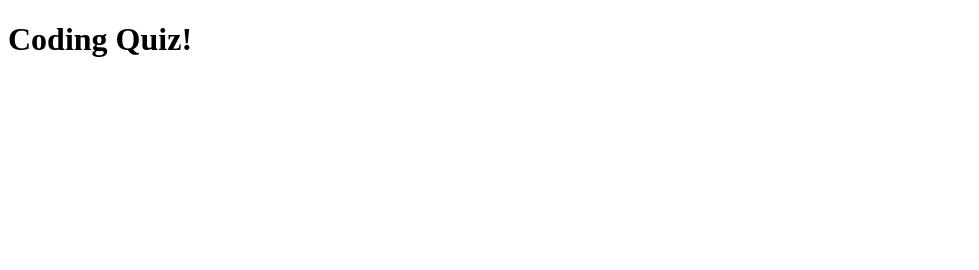
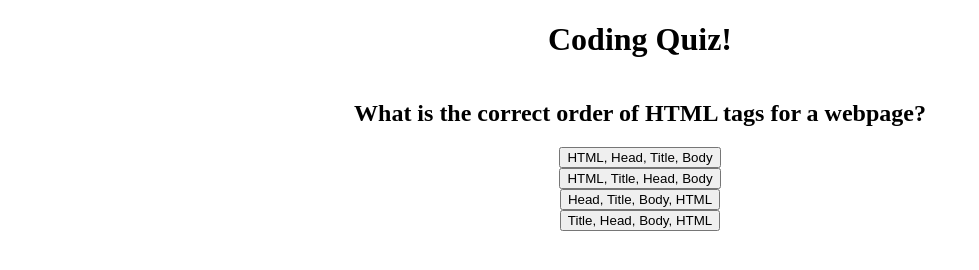
Before and after one commit to saratam8/Coding-Quiz, a plain HTML site: page index.html in a window 1280 px wide. Shown: the whole page, without its empty margins (0-979 px from the left). Drawn offline with Linux system fonts and the light colour scheme; files that its build step writes are made by us from their sources.

Commit message:
created the answer buttons in html, using getElementById in html to print each question and multiple choice answers to webpage

```diff
--- a/assets/script.js
+++ b/assets/script.js
@@ -1,5 +1,11 @@
+var question = document.getElementById("question");
+var choiceA = document.getElementById("choiceA");
+var choiceB = document.getElementById("choiceB");
+var choiceC = document.getElementById("choiceC");
+var choiceD = document.getElementById("choiceD");
+
 // Array of questions and answer choices
-let questions = [
+let quizQuestions = [
     {
         question: "What CSS pseudo-class is needed to declare variables in CSS?",
         choiceA: "*",
@@ -42,7 +48,25 @@ let questions = [
     }
 ]
 
+console.log(quizQuestions[0]);
+console.log(quizQuestions[0].question);
+console.log(quizQuestions[1].choiceA);
+console.log(quizQuestions[2].choiceB);
+console.log(quizQuestions[3].choiceC);
+console.log(quizQuestions[4].choiceD);
+
+for(var i = 0; i < quizQuestions.length; i++){
+    question.textContent = quizQuestions[i].question;
+    choiceA.textContent = quizQuestions[i].choiceA;
+    choiceB.textContent = quizQuestions[i].choiceB;
+    choiceC.textContent = quizQuestions[i].choiceC;
+    choiceD.textContent = quizQuestions[i].choiceD;
+}
+
 // make navigate function that goes to next question once current one is answered
+function navigate(){
+    index++;
+}
 
 // need  to localstorage the score and name of user
 
--- a/assets/style.css
+++ b/assets/style.css
@@ -0,0 +1,9 @@
+h1{
+    text-align: center;
+}
+
+section{
+    display: flex;
+    align-items: center;
+    flex-direction: column;
+}
--- a/index.html
+++ b/index.html
@@ -5,10 +5,18 @@
     <meta http-equiv="X-UA-Compatible" content="IE=edge">
     <meta name="viewport" content="width=device-width, initial-scale=1.0">
     <title>Coding Quiz</title>
-    <link rel="stylesheet" href="style.css">
+    <link rel="stylesheet" href="./assets/style.css">
 </head>
 <body>
     <h1>Coding Quiz!</h1>
+
+    <section>
+        <h2 id="question"></h2>
+        <button id="choiceA"></button>
+        <button id="choiceB"></button>
+        <button id="choiceC"></button>
+        <button id="choiceD"></button>
+    </section>
     <script src="./assets/script.js"></script>
 </body>
 </html>
```
